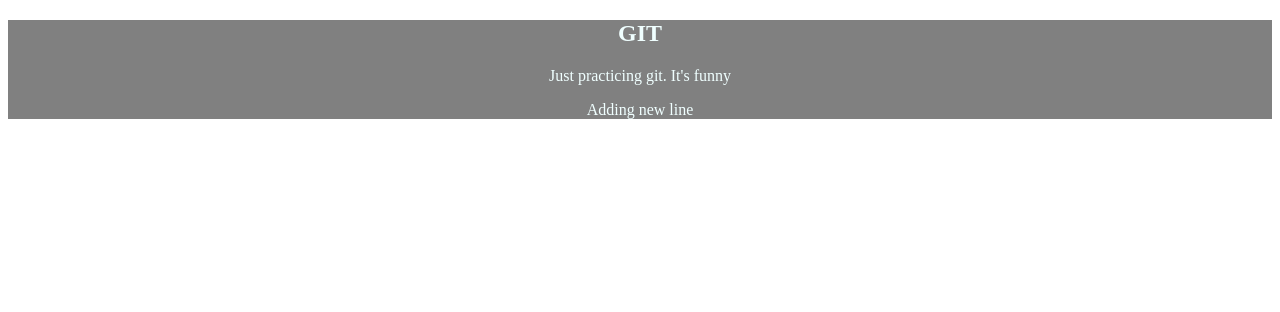
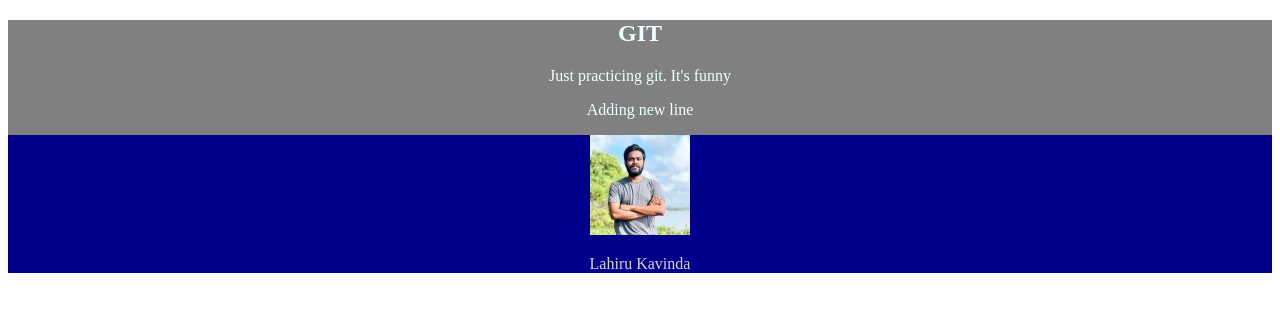
Before and after one commit to Lahiru-123/hello-world, a plain HTML site: page index.html in a window 1280 px wide. Drawn offline with Linux system fonts and the light colour scheme.

Commit message:
Added image and test.txt to Hello World

```diff
--- a/index.html
+++ b/index.html
@@ -3,19 +3,28 @@
     <head>
         <title>Hello World</title>
         <style type="text/css">
-            .ft {
+            .f {
                 background-color: grey;
                 color: azure;
                 text-align: center;
 
             }
+            #f1{
+                background-color: darkblue;
+                color: lightgray;
+                text-align: center;
+            }
         </style>
     </head>
     <body>
-        <div class="ft">
+        <div class="f">
             <h2>GIT</h2>
             <p>Just practicing git. It's funny</p>
             <p>Adding new line</p>
+            <div id="f1">
+                <img src="lh.jpg" alt="hello world from space">
+                <p>Lahiru Kavinda</p>
+            </div>
         </div>
 
     </body>
```
Also changed, not shown: lh.jpg (added), test.txt (added).
